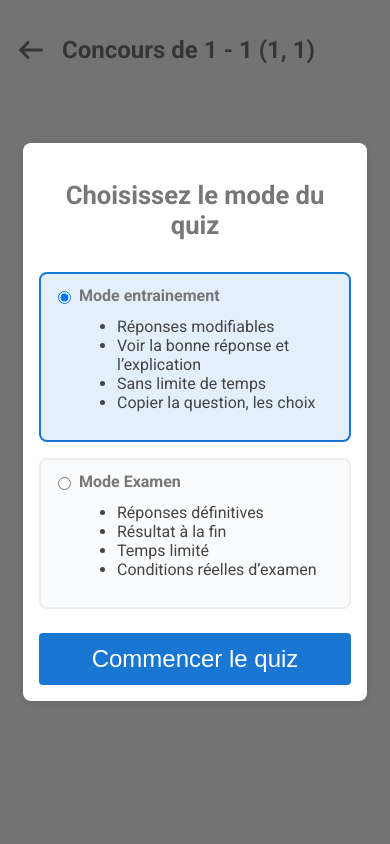
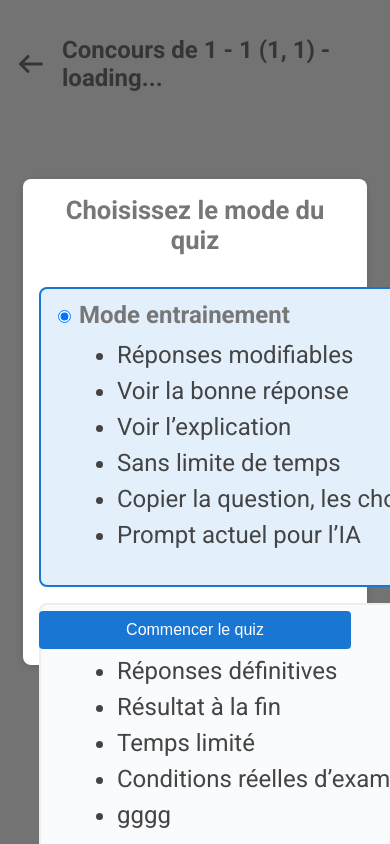
Before and after one commit to mohamedMohaffed/ConcourMaroc, a React (Vite) app in the folder frontend/: page /concours/1/1/1/1/concour in a window 390 px wide. Built offline with nearby package versions, Linux system fonts and the light colour scheme.

Commit message:
change style ModeSelect

```diff
--- a/frontend/src/pages/Quiz/Quiz.css
+++ b/frontend/src/pages/Quiz/Quiz.css
@@ -1,9 +1,3 @@
-.quiz__header{
-    display:flex;
-    align-items:center;
-    gap:1rem;
-    padding:1rem;
-    color:#777777;
 }
 
 /* .quiz_title{
--- a/frontend/src/pages/Quiz/Quiz.jsx
+++ b/frontend/src/pages/Quiz/Quiz.jsx
@@ -7,12 +7,13 @@ import ModeSelect from './components/ModeSelect/ModeSelect';
 import QuizItem from './components/QuizItem/QuizItem';
 import React, { useEffect } from 'react';
 import useApi from '../../hooks/useApi';
+import QuizHeader from './components/QuizHeader/QuizHeader';
 
 const Quiz =()=>{
-    const { niveau_slug, universite_slug, year_slug,subject_slug } = useParams();
-    const [isModeSelect,setIsModeSelect] = useState(true);
+    const { niveau_slug, universite_slug, year_slug, subject_slug } = useParams();
+    const [isModeSelect, setIsModeSelect] = useState(true);
     const [quizMode, setQuizMode] = useState("entrainement");
-    const [getData,setGetData]=useState(false);
+    const [getData, setGetData] = useState(false);
 
     const url = getData ? `/concour/${niveau_slug}/${universite_slug}/${year_slug}/${subject_slug}/concour/?mode=${quizMode}` : null;
 
@@ -26,7 +27,7 @@ const Quiz =()=>{
 
     return(
 
-        <div className="quiz__header">
+        <section className="quiz">
             {isModeSelect &&
                 <ModeSelect
                     mode={quizMode}
@@ -38,19 +39,18 @@ const Quiz =()=>{
                     }}
                 />
             }
-             <Link to={`/concours/${niveau_slug}/${universite_slug}/${year_slug}/matieres`}>
-                    <FontAwesomeIcon
-                    icon={faArrowLeft}
-                    className="quiz__go__back-icon"
-                    size="xl"
-                    />
-            </Link>
-            <h2 className="quiz_title">
-                Concours de {subject_slug} - {universite_slug.toUpperCase()} ({niveau_slug}, {year_slug})
-            </h2>
+
+            <QuizHeader
+                subject={subject_slug}
+                universite={universite_slug}
+                niveau={niveau_slug}
+                year={year_slug}
+                quizMode={quizMode}
+                getData={getData}
+            />
 
 
-        </div>
+        </section>
 
     )}
 export default Quiz;
--- a/frontend/src/pages/Quiz/components/ModeSelect/ModeSelect.css
+++ b/frontend/src/pages/Quiz/components/ModeSelect/ModeSelect.css
@@ -11,13 +11,33 @@
   justify-content: center;
 }
 
+.quiz__mode-title {
+  font-size: 2rem;
+  color: #777777;
+  margin-top: 0;
+  margin-bottom: 0;
+}
+
+.quiz__mode-subtitle {
+  font-size: 1.5rem;
+  color: #777777;
+}
+
+.quiz__mode-list {
+  font-size: 1.5rem;
+}
+
+.quiz__mode-list li {
+  margin-bottom: 0.5rem;
+}
+
 .quiz__mode-select {
-  max-width: 700px;
+  max-width: 56.25rem;
   width: 95%;
   background: #fff;
-  border-radius: 8px;
-  box-shadow: 0 2px 8px #0002;
-  padding: 24px;
+  border-radius: 0.5rem;
+  box-shadow: 0 0.125rem 0.5rem #0002;
+  padding: 1.5rem;
   position: relative;
 }
 
@@ -27,23 +47,25 @@
 
 .quiz__mode-options {
   display: flex;
-  gap: 24px;
+  gap: 1.5rem;
   justify-content: space-between;
-  margin: 32px 0 24px 0;
+  margin: 2rem 0 1.5rem 0;
+  height: 18.75rem;
+  width: 56.25rem;
 }
 
 .quiz__mode-option {
   flex: 1;
-  border: 2px solid #eee;
-  border-radius: 8px;
-  padding: 16px;
+  border: 0.125rem solid #eee;
+  border-radius: 0.5rem;
+  padding: 1rem;
   background: #fafbfc;
   transition: border 0.2s, background 0.2s;
   cursor: pointer;
 }
 
 .quiz__mode-option.active {
-  border: 2px solid #1976d2;
+  border: 0.125rem solid #1976d2;
   background: #e3f0fc;
 }
 
@@ -54,25 +76,26 @@
 }
 
 .quiz__mode-option input[type="radio"] {
-  margin-right: 8px;
+  margin-right: 0.5rem;
 }
 
 .quiz__mode-option ul {
-  margin-left: 24px;
-  margin-top: 12px;
+  margin-left: 1.5rem;
+  margin-top: 0.75rem;
   color: #444;
 }
 
 .quiz__mode-submit-btn {
   width: 100%;
-  padding: 12px 0;
+  padding: 0.75rem 0;
   background: #1976d2;
   color: #fff;
   border: none;
-  border-radius: 4px;
-  font-size: 18px;
+  border-radius: 0.25rem;
+  font-size: 1.5rem;
   cursor: pointer;
   transition: background 0.2s;
+  font-weight: 540;
 }
 
 .quiz__mode-submit-btn:disabled {
@@ -86,42 +109,29 @@
 
 @media (max-width: 48em) {
   .quiz__mode-select {
-  max-width: 700px;
-  width: 80%;
+    max-width: 43.75rem;
+    width: 80%;
+  }
 
+  .quiz__mode-title {
+    font-size: 1.6rem;
+  }
 
-
-}
-  .quiz__mode-title{
-    font-size:1.6rem;
-  }
   .quiz__mode-select {
-    padding: 16px;
+    padding: 1rem;
   }
 
   .quiz__mode-options {
     flex-direction: column;
-    gap: 16px;
+    gap: 1rem;
   }
 
   .quiz__mode-option {
-    padding: 12px;
+    padding: 0.75rem;
   }
 
   .quiz__mode-submit-btn {
     font-size: 1rem;
-    padding: 10px 0;
+    padding: 0.625rem 0;
   }
-  .quiz__mode-submit-btn {
-  width: 100%;
-  padding: 12px 0;
-  background: #1976d2;
-  color: #fff;
-  border: none;
-  border-radius: 4px;
-  font-size: 24px;
-  font-weight:500;
-  cursor: pointer;
-  transition: background 0.2s;
 }
-}
--- a/frontend/src/pages/Quiz/components/ModeSelect/ModeSelect.jsx
+++ b/frontend/src/pages/Quiz/components/ModeSelect/ModeSelect.jsx
@@ -20,13 +20,15 @@ const ModeSelect = ({ mode, setMode, onConfirm }) => (
               checked={mode === "entrainement"}
               onChange={() => setMode("entrainement")}
             />
-            <b>Mode entrainement</b>
+            <b className="quiz__mode-subtitle">Mode entrainement</b>
           </label>
-          <ul>
+          <ul className="quiz__mode-list">
             <li>Réponses modifiables</li>
-            <li>Voir la bonne réponse et l’explication</li>
+            <li>Voir la bonne réponse</li>
+            <li>Voir l’explication</li>
             <li>Sans limite de temps</li>
             <li>Copier la question, les choix </li>
+            <li>Prompt actuel pour l’IA</li>
           </ul>
         </div>
 
@@ -43,13 +45,16 @@ const ModeSelect = ({ mode, setMode, onConfirm }) => (
               checked={mode === "examen"}
               onChange={() => setMode("examen")}
             />
-            <b>Mode Examen</b>
+            <b className="quiz__mode-subtitle">Mode Examen</b>
           </label>
-          <ul>
+          <ul className="quiz__mode-list">
             <li>Réponses définitives</li>
             <li>Résultat à la fin</li>
             <li>Temps limité</li>
             <li>Conditions réelles d’examen</li>
+            <li>gggg</li>
+            <li>gggg</li>
+
           </ul>
         </div>
       </div>
--- /dev/null
+++ b/frontend/src/pages/Quiz/components/QuizHeader/QuizHeader.css
@@ -0,0 +1,7 @@
+.quiz__header{
+    display:flex;
+    align-items:center;
+    gap:1rem;
+    padding:1rem;
+    color:#777777;
+}
--- /dev/null
+++ b/frontend/src/pages/Quiz/components/QuizHeader/QuizHeader.jsx
@@ -0,0 +1,23 @@
+import { Link } from 'react-router-dom';
+import { FontAwesomeIcon } from '@fortawesome/react-fontawesome';
+import { faArrowLeft } from '@fortawesome/free-solid-svg-icons';
+import './QuizHeader.css';
+
+const QuizHeader = ({ subject, universite, niveau, year, quizMode, getData }) => {
+    return (
+        <div className="quiz__header">
+            <Link to={`/concours/${niveau}/${universite}/${year}/matieres`}>
+                <FontAwesomeIcon
+                    icon={faArrowLeft}
+                    className="quiz__go__back-icon"
+                    size="xl"
+                />
+            </Link>
+            <h2 className="quiz_title">
+                Concours de {subject} - {universite.toUpperCase()} ({niveau}, {year}) - {getData ? quizMode : "loading..."}
+            </h2>
+        </div>
+    );
+};
+
+export default QuizHeader;
--- a/frontend/src/pages/Quiz/components/QuizItem/QuizItem.jsx
+++ b/frontend/src/pages/Quiz/components/QuizItem/QuizItem.jsx
@@ -1,6 +1,7 @@
+const QuizItem = () => {
+    return (
+        <h1>eeeeeeee</h1>
+    );
+};
 
-const QuizItem=(data)=>{
-    console.log("Im quiz item")
-
-}
 export default QuizItem;
--- a/frontend/src/pages/SubjectsList/SubjectsList.css
+++ b/frontend/src/pages/SubjectsList/SubjectsList.css
@@ -6,7 +6,6 @@
 }
 
 .subjects-list__title {
-    font-size: 2rem;
     font-weight: 500;
     margin: 0;
     color:var(--color-text-primary);
@@ -68,6 +67,7 @@
     align-items: center;
     justify-content: center;
     box-sizing: border-box;
+    font-size:1.5rem;
 }
 
 .subjects-list__type--quiz:hover,
--- a/frontend/src/utils/axiosInstance.jsx
+++ b/frontend/src/utils/axiosInstance.jsx
@@ -2,8 +2,8 @@ import axios from 'axios';
 
 // Create axios instance
 const axiosInstance = axios.create({
-    // baseURL: 'http://localhost:8000',
-    baseURL: 'http://192.168.1.101:8000/',
+    baseURL: 'http://localhost:8000',
+    // baseURL: 'http://192.168.1.101:8000/',
     withCredentials: true,
     headers: {
         'Content-Type': 'application/json',
```
Also changed, not shown: frontend/src/pages/Quiz/components/Sdata.jsx (deleted, +0 -12 lines).
